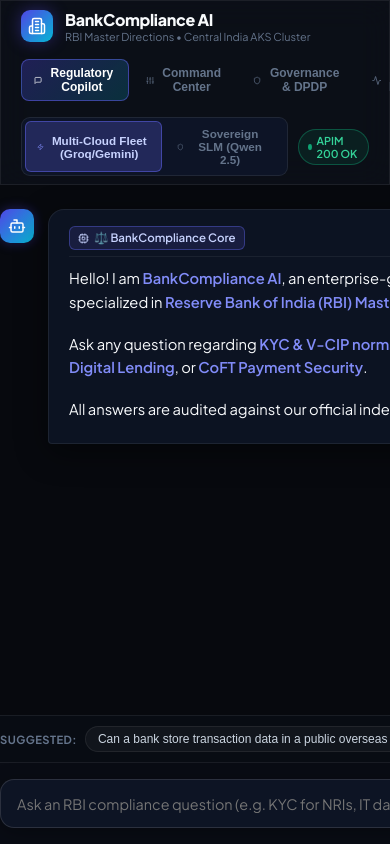
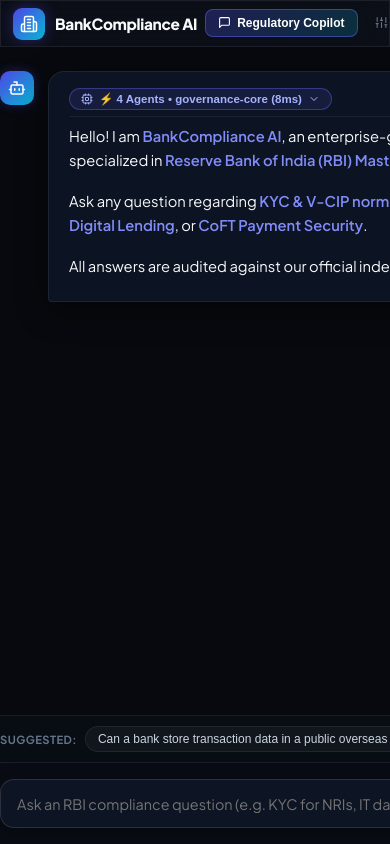
Before and after one commit to RepoCodeGanesh/terraform-azure-iac, a React (Vite) app in the folder app/bank-compliance/frontend/: page / in a window 390 px wide. Built offline with nearby package versions, Linux system fonts and the light colour scheme.

Commit message:
fix(frontend): eliminate redundant stacked badges in chat and make header responsive for mobile windows

```diff
--- a/app/bank-compliance/frontend/src/App.jsx
+++ b/app/bank-compliance/frontend/src/App.jsx
@@ -85,18 +85,17 @@ export default function App() {
   return (
     <div style={{ display: 'flex', flexDirection: 'column', height: '100vh', background: 'var(--bg-dark)' }}>
       {/* ── Enterprise Executive Navigation Bar ─────────────────────────────── */}
-      <header className="glass-panel" style={{
+      <header className="glass-panel header-container" style={{
         padding: '8px 20px',
         display: 'flex',
         alignItems: 'center',
         justifyContent: 'space-between',
         borderBottom: '1px solid var(--border-subtle)',
         zIndex: 30,
-        gap: '16px',
-        flexWrap: 'wrap'
+        gap: '12px'
       }}>
         {/* Left: Brand & Platform Identity */}
-        <div style={{ display: 'flex', alignItems: 'center', gap: '12px' }}>
+        <div style={{ display: 'flex', alignItems: 'center', gap: '10px', flexShrink: 0 }}>
           <div style={{
             background: 'linear-gradient(135deg, #4f46e5 0%, #06b6d4 100%)',
             padding: '7px',
@@ -108,17 +107,17 @@ export default function App() {
             <Building2 size={18} color="#ffffff" />
           </div>
           <div>
-            <h1 style={{ fontSize: '1rem', fontWeight: 800, color: 'var(--text-main)', letterSpacing: '-0.02em', margin: 0 }}>
+            <h1 style={{ fontSize: '0.96rem', fontWeight: 800, color: 'var(--text-main)', letterSpacing: '-0.02em', margin: 0 }}>
               BankCompliance AI
             </h1>
-            <p style={{ fontSize: '0.68rem', color: 'var(--text-muted)', margin: 0 }}>
+            <p className="desktop-only" style={{ fontSize: '0.68rem', color: 'var(--text-muted)', margin: 0 }}>
               RBI Master Directions • Central India AKS Cluster
             </p>
           </div>
         </div>
 
         {/* Center: 5 Core Enterprise Command Pillars */}
-        <nav style={{ display: 'flex', alignItems: 'center', gap: '4px' }}>
+        <nav className="header-nav" style={{ display: 'flex', alignItems: 'center', gap: '4px', flexShrink: 0 }}>
           {/* Pillar 1: Copilot */}
           <button
             onClick={() => navigateToPillar('copilot')}
@@ -226,12 +225,12 @@ export default function App() {
             }}
           >
             <FileCheck size={13} />
-            <span>Policy Redliner</span>
+            <span className="nav-btn-text">Policy Redliner</span>
           </button>
         </nav>
 
         {/* Right: Global Inference Engine Switcher & APIM Health */}
-        <div style={{ display: 'flex', alignItems: 'center', gap: '10px' }}>
+        <div style={{ display: 'flex', alignItems: 'center', gap: '8px', flexShrink: 0 }}>
           <div style={{
             display: 'inline-flex',
             background: 'rgba(15, 23, 42, 0.85)',
@@ -259,7 +258,8 @@ export default function App() {
               }}
             >
               <Zap size={12} color={inferenceMode === 'cloud' ? '#818cf8' : 'currentColor'} />
-              <span>Multi-Cloud Fleet (Groq/Gemini)</span>
+              <span className="engine-btn-text-desktop">Multi-Cloud Fleet (Groq/Gemini)</span>
+              <span className="engine-btn-text-mobile">Cloud</span>
             </button>
 
             <button
@@ -281,7 +281,8 @@ export default function App() {
               }}
             >
               <Shield size={12} color={inferenceMode === 'sovereign' ? '#34d399' : 'currentColor'} />
-              <span>Sovereign SLM (Qwen 2.5)</span>
+              <span className="engine-btn-text-desktop">Sovereign SLM (Qwen 2.5)</span>
+              <span className="engine-btn-text-mobile">SLM</span>
             </button>
           </div>
 
@@ -298,7 +299,7 @@ export default function App() {
             gap: '5px'
           }}>
             <span className="pulse-indicator" style={{ width: '6px', height: '6px', borderRadius: '50%', background: '#10b981' }}></span>
-            <span>APIM 200 OK</span>
+            <span className="desktop-only">APIM 200 OK</span>
           </span>
         </div>
       </header>
--- a/app/bank-compliance/frontend/src/components/ChatWindow.jsx
+++ b/app/bank-compliance/frontend/src/components/ChatWindow.jsx
@@ -21,16 +21,14 @@ function getSynthesizerModelName(model) {
   return model
 }
 
-function formatAgentModelBadge(model, msgMode) {
-  if (!model) return '⚡ 4 Agents: Supervisor ➔ Qdrant ➔ Auditor ➔ Gemini 2.0'
-  if (model === 'governance-abstention-shield') return '🛡️ Handled by: Sovereign Guardrail (In-Memory Sieve)'
-  if (model === 'conversational-intent-router') return '💬 Handled by: Supervisor Agent (Intent Router)'
-  if (model === 'governance-core') return '⚖️ BankCompliance Core'
-  if (msgMode === 'sovereign' || model.includes('sovereign') || model.includes('qwen') || model.includes('private-slm')) {
-    return '🛡️ Sovereign In-Cluster SLM: Qwen2.5-0.5B (Zero-Egress AKS Node)'
+function formatLatency(ms) {
+  if (!ms && ms !== 0) return '18ms'
+  const num = typeof ms === 'number' ? ms : parseFloat(ms)
+  if (isNaN(num)) return `${ms}ms`
+  if (num >= 1000) {
+    return `${(num / 1000).toFixed(1)}s`
   }
-  const synthName = getSynthesizerModelName(model)
-  return `⚡ 4 Agents: Supervisor ➔ Qdrant ➔ Auditor ➔ ${synthName}`
+  return `${Math.round(num)}ms`
 }
 
 function getExecutionTrace(m) {
@@ -38,6 +36,7 @@ function getExecutionTrace(m) {
   const isRouter = m.model_used === 'conversational-intent-router'
   const isSovereign = m.inferenceMode === 'sovereign' || (m.model_used && (m.model_used.includes('sovereign') || m.model_used.includes('qwen') || m.model_used.includes('private-slm')))
   const synthName = getSynthesizerModelName(m.model_used)
+  const latStr = formatLatency(m.latency_ms)
 
   if (isInterception) {
     return {
@@ -49,7 +48,7 @@ function getExecutionTrace(m) {
       pillText: '#fcd34d',
       btnBg: 'rgba(245, 158, 11, 0.12)',
       btnBgActive: 'rgba(245, 158, 11, 0.25)',
-      buttonLabel: `Supervisor Agent Intercept (${m.latency_ms || 2}ms)`,
+      buttonLabel: `🛡️ Safety Shield Intercept (<3ms)`,
       steps: [
         {
           num: 1,
@@ -96,7 +95,7 @@ function getExecutionTrace(m) {
       pillText: '#c7d2fe',
       btnBg: 'rgba(99, 102, 241, 0.12)',
       btnBgActive: 'rgba(99, 102, 241, 0.25)',
-      buttonLabel: `Conversational Router (${m.latency_ms || 5}ms)`,
+      buttonLabel: `💬 Supervisor Router (${latStr})`,
       steps: [
         {
           num: 1,
@@ -146,7 +145,7 @@ function getExecutionTrace(m) {
       pillText: '#34d399',
       btnBg: 'rgba(16, 185, 129, 0.12)',
       btnBgActive: 'rgba(16, 185, 129, 0.25)',
-      buttonLabel: `Sovereign Air-Gapped Pipeline (${m.latency_ms || 120}ms)`,
+      buttonLabel: `🛡️ Sovereign SLM • Qwen 2.5 (${latStr})`,
       steps: [
         {
           num: 1,
@@ -202,7 +201,7 @@ function getExecutionTrace(m) {
     pillText: '#c7d2fe',
     btnBg: 'rgba(99, 102, 241, 0.12)',
     btnBgActive: 'rgba(99, 102, 241, 0.25)',
-    buttonLabel: `4-Agent Pipeline (${m.latency_ms || 18}ms)`,
+    buttonLabel: `⚡ 4 Agents • ${synthName} (${latStr})`,
     steps: [
       {
         num: 1,
@@ -428,85 +427,61 @@ Approved for CCO / Internal Audit Review.`
               {m.role === 'assistant' && (
                 <>
                   <div style={{
-                    marginBottom: '10px',
+                    marginBottom: '8px',
                     display: 'flex',
                     alignItems: 'center',
-                    justifyContent: 'space-between',
+                    justifyContent: 'flex-start',
                     borderBottom: '1px solid rgba(255, 255, 255, 0.06)',
                     paddingBottom: '6px',
-                    gap: '8px',
-                    flexWrap: 'wrap'
+                    gap: '8px'
                   }}>
-                    {(() => {
-                      const trace = getExecutionTrace(m)
-                      return (
-                        <>
-                          <div style={{ display: 'flex', alignItems: 'center', gap: '6px' }}>
+                    {m.cached ? (
                       <span style={{
-                              fontSize: '0.72rem',
-                              color: trace.pillText,
-                              background: trace.pillBg,
-                              border: `1px solid ${trace.borderColor}`,
-                              padding: '2px 8px',
-                              borderRadius: '6px',
+                        background: 'rgba(16, 185, 129, 0.12)',
+                        border: '1px solid rgba(16, 185, 129, 0.35)',
+                        color: '#34d399',
+                        fontSize: '0.70rem',
                         fontWeight: 600,
+                        padding: '3px 10px',
+                        borderRadius: '9999px',
                         display: 'inline-flex',
                         alignItems: 'center',
                         gap: '5px'
                       }}>
-                              {trace.type === 'interception' ? (
-                                <ShieldAlert size={11} />
-                              ) : trace.type === 'sovereign' ? (
-                                <ShieldCheck size={11} />
-                              ) : (
-                                <Cpu size={11} />
-                              )}
-                              <span>{formatAgentModelBadge(m.model_used, m.inferenceMode)}</span>
+                        <Zap size={11} /> Semantic Cache Hit ({formatLatency(m.latency_ms)} • $0.00)
                       </span>
-                          </div>
-
-                          <div style={{ display: 'flex', alignItems: 'center', gap: '6px' }}>
-                            {m.cached ? (
-                              <span style={{
-                                background: 'rgba(16, 185, 129, 0.15)',
-                                border: '1px solid rgba(16, 185, 129, 0.35)',
-                                color: '#34d399',
-                                fontSize: '0.68rem',
-                                fontWeight: 700,
-                                padding: '2px 7px',
-                                borderRadius: '9999px',
-                                display: 'flex',
-                                alignItems: 'center',
-                                gap: '4px'
-                              }}>
-                                <Zap size={10} /> Cache Hit ({m.latency_ms}ms)
-                              </span>
-                            ) : (
+                    ) : (() => {
+                      const trace = getExecutionTrace(m)
+                      return (
                         <button
                           type="button"
                           onClick={() => toggleTrace(idx)}
                           style={{
-                                  background: expandedTraces[idx] ? trace.btnBgActive : 'transparent',
+                            background: expandedTraces[idx] ? trace.btnBgActive : trace.btnBg,
                             border: `1px solid ${trace.borderColor}`,
                             color: trace.titleColor,
-                                  fontSize: '0.68rem',
+                            fontSize: '0.72rem',
                             fontWeight: 600,
-                                  padding: '2px 8px',
+                            padding: '3px 11px',
                             borderRadius: '9999px',
-                                  display: 'flex',
+                            display: 'inline-flex',
                             alignItems: 'center',
-                                  gap: '4px',
+                            gap: '6px',
                             cursor: 'pointer',
                             transition: 'all 0.18s ease'
                           }}
-                                title="Toggle multi-agent execution pipeline trace"
+                          title="Click to view execution trace"
                         >
-                                <span>{m.latency_ms || 18}ms • Trace</span>
-                                {expandedTraces[idx] ? <ChevronUp size={11} /> : <ChevronDown size={11} />}
+                          {trace.type === 'interception' ? (
+                            <ShieldAlert size={12} />
+                          ) : trace.type === 'sovereign' ? (
+                            <ShieldCheck size={12} />
+                          ) : (
+                            <Cpu size={12} />
+                          )}
+                          <span>{trace.buttonLabel}</span>
+                          {expandedTraces[idx] ? <ChevronUp size={12} /> : <ChevronDown size={12} />}
                         </button>
-                            )}
-                          </div>
-                        </>
                       )
                     })()}
                   </div>
--- a/app/bank-compliance/frontend/src/index.css
+++ b/app/bank-compliance/frontend/src/index.css
@@ -164,3 +164,54 @@ body {
   border-color: var(--border-glass);
   transform: translateY(-1px);
 }
+
+/* Responsive Viewport & Mobile Clutter Elimination */
+#root {
+  display: flex;
+  flex-direction: column;
+  height: 100vh;
+  height: 100dvh;
+  overflow: hidden;
+}
+
+@media (max-width: 860px) {
+  .desktop-only {
+    display: none !important;
+  }
+
+  .header-nav {
+    overflow-x: auto !important;
+    white-space: nowrap !important;
+    scrollbar-width: none !important;
+    -webkit-overflow-scrolling: touch !important;
+    max-width: 100% !important;
+    padding-bottom: 2px !important;
+  }
+  .header-nav::-webkit-scrollbar {
+    display: none !important;
+  }
+
+  .header-container {
+    padding: 6px 12px !important;
+    gap: 8px !important;
+    flex-wrap: nowrap !important;
+    overflow-x: auto !important;
+  }
+
+  .engine-btn-text-desktop {
+    display: none !important;
+  }
+
+  .engine-btn-text-mobile {
+    display: inline !important;
+  }
+}
+
+@media (min-width: 861px) {
+  .mobile-only {
+    display: none !important;
+  }
+  .engine-btn-text-mobile {
+    display: none !important;
+  }
+}
```
Lines whose indentation alone changed are shown as unchanged.
